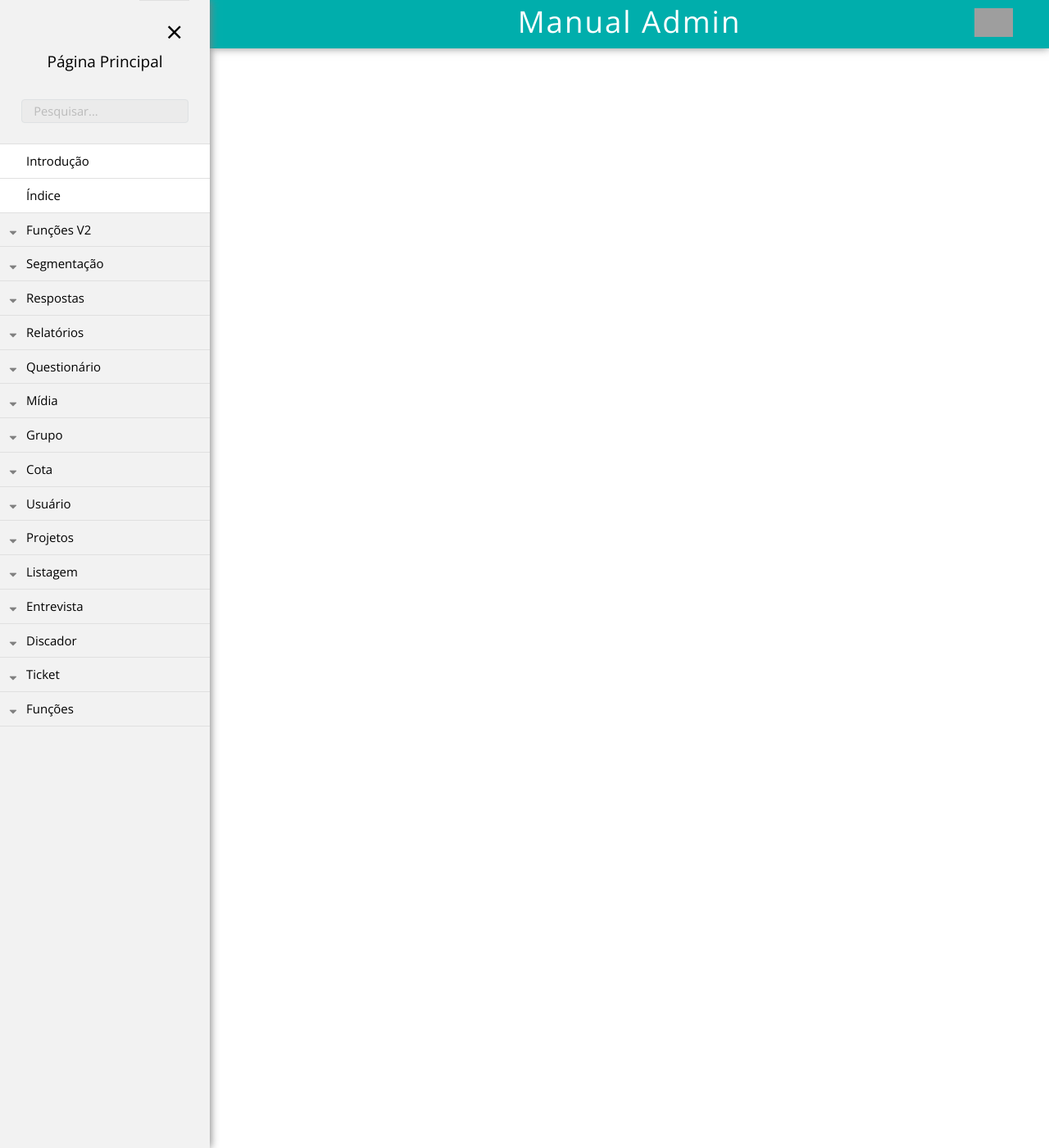
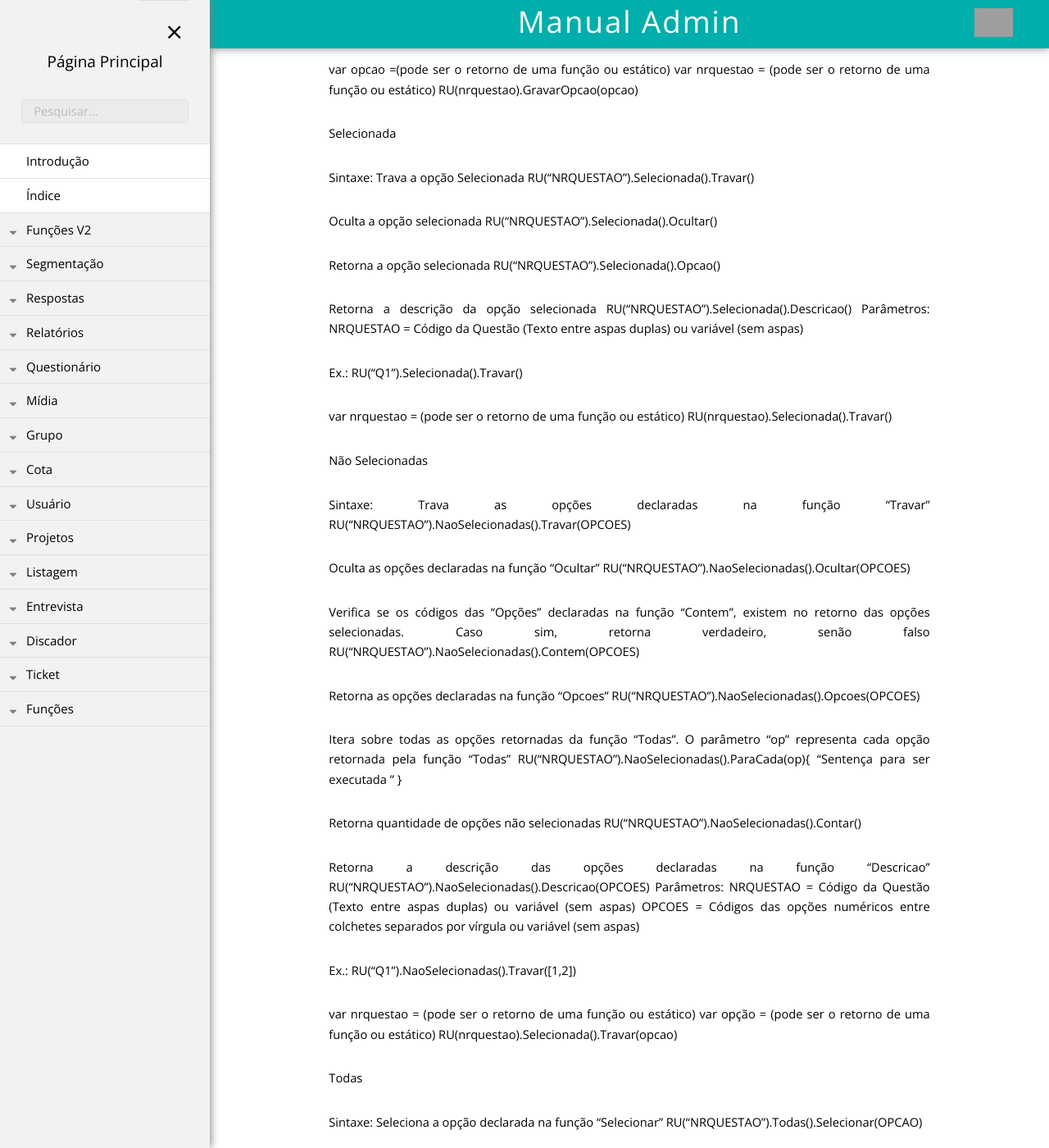
Before and after one commit to rogerio-figueiredo-hsr/hsrtechonline.github.io, a Jekyll site: the page built from _posts/2019-03-29-ru.md, in a window 1280 px wide and 1400 px high, scrolled down 270 px. Shown: the whole window at 82% size. Built offline with Jekyll 4.4.1, drawn with Linux system fonts in a browser that asks for light colours; some of the changed text lies outside the part shown; grey boxes are pictures that could not be loaded.

Commit message:
Update 2019-03-29-ru.md

```diff
--- a/_posts/2019-03-29-ru.md
+++ b/_posts/2019-03-29-ru.md
@@ -5,3 +5,131 @@ projeto: "fastQuestAdmin"
 permalink: /fastQuestAdmin/funcoesv2/ru
 pasta: "funcoesv2"
 ---
+
+Gravar Opcão
+Grava uma ou mais opções no banco para determinada questão informada
+
+Sintaxe:
+RU(“NRQUESTAO”).GravarOpcao(OPCAO) ou
+
+Parâmetros:
+NRQUESTAO = Código da Questão (Texto entre aspas duplas) ou variável (sem aspas)
+OPCAO = Código da opção numérico ou variável (sem aspas)
+
+Ex.:
+RU(“Q1”).GravarOpcao(1)
+
+var opcao =(pode ser o retorno de uma função ou estático)
+var nrquestao = (pode ser o retorno de uma função ou estático)
+RU(nrquestao).GravarOpcao(opcao)
+
+
+Selecionada
+
+Sintaxe:
+Trava a opção Selecionada
+RU(“NRQUESTAO”).Selecionada().Travar()
+
+Oculta a opção selecionada
+RU(“NRQUESTAO”).Selecionada().Ocultar()
+
+Retorna a opção selecionada
+RU(“NRQUESTAO”).Selecionada().Opcao()
+
+Retorna a descrição da opção selecionada
+RU(“NRQUESTAO”).Selecionada().Descricao()
+Parâmetros:
+NRQUESTAO = Código da Questão (Texto entre aspas duplas) ou variável (sem aspas)
+
+Ex.:
+RU(“Q1”).Selecionada().Travar()
+
+var nrquestao = (pode ser o retorno de uma função ou estático)
+RU(nrquestao).Selecionada().Travar()
+
+
+
+
+
+
+Não Selecionadas
+
+Sintaxe:
+Trava as opções declaradas na função “Travar”
+RU(“NRQUESTAO”).NaoSelecionadas().Travar(OPCOES)
+
+Oculta as opções declaradas na função “Ocultar”
+RU(“NRQUESTAO”).NaoSelecionadas().Ocultar(OPCOES)
+
+Verifica se os códigos das “Opções” declaradas na função “Contem”, existem no retorno das opções selecionadas. Caso sim, retorna verdadeiro, senão falso
+RU(“NRQUESTAO”).NaoSelecionadas().Contem(OPCOES)
+
+Retorna as opções declaradas na função “Opcoes”
+RU(“NRQUESTAO”).NaoSelecionadas().Opcoes(OPCOES)
+
+Itera sobre todas as opções retornadas da função “Todas”. O parâmetro “op” representa cada opção retornada pela função “Todas”
+RU(“NRQUESTAO”).NaoSelecionadas().ParaCada(op){
+“Sentença para ser executada ”
+}
+
+Retorna quantidade de opções não selecionadas
+RU(“NRQUESTAO”).NaoSelecionadas().Contar()
+
+Retorna a descrição das opções declaradas na função “Descricao”
+RU(“NRQUESTAO”).NaoSelecionadas().Descricao(OPCOES)
+Parâmetros:
+NRQUESTAO = Código da Questão (Texto entre aspas duplas) ou variável (sem aspas)
+OPCOES = Códigos das opções numéricos entre colchetes separados por vírgula ou variável (sem aspas)
+
+Ex.:
+RU(“Q1”).NaoSelecionadas().Travar([1,2])
+
+var nrquestao = (pode ser o retorno de uma função ou estático)
+var opção = (pode ser o retorno de uma função ou estático)
+RU(nrquestao).Selecionada().Travar(opcao)
+
+
+
+
+
+
+
+
+
+
+Todas
+
+Sintaxe:
+Seleciona a opção declarada na função “Selecionar”
+RU(“NRQUESTAO”).Todas().Selecionar(OPCAO)
+
+Trava as opções declaradas na função “Travar”
+RU(“NRQUESTAO”).Todas().Travar(OPCOES)
+
+Oculta as opções declaradas na função “Ocultar”
+RU(“NRQUESTAO”).Todas().Ocultar(OPCOES)
+
+Retorna as opções declaradas na função “Opcoes”
+RU(“NRQUESTAO”).Todas().Opcoes(OPCOES)
+
+Itera sobre todas as opções retornadas da função “Todas”. O parâmetro “op” representa cada opção retornada pela função “Todas”
+RU(“NRQUESTAO”).Todas().ParaCada(op){
+“Sentença para ser executada ”
+}
+
+Retorna quantidade de opções
+RU(“NRQUESTAO”).todas().Contar()
+
+Retorna a descrição das opções declaradas na função “Descricao”
+RU(“NRQUESTAO”).Todas().Descricao(OPCOES)
+
+Parâmetros:
+NRQUESTAO = Código da Questão (Texto entre aspas duplas) ou variável (sem aspas)
+(Opcional) OPCOES = Códigos da opções numéricos entre colchetes ou variável (sem aspas)
+
+Ex.:
+RU(“Q1”).Todas().Selecionar(1)
+
+var opcao = (pode ser o retorno de uma função ou estático)
+var nrquesto = (pode ser o retorno de uma função ou estático)
+RU(nrquesto).Todas().Selecionar(opcao)
```
